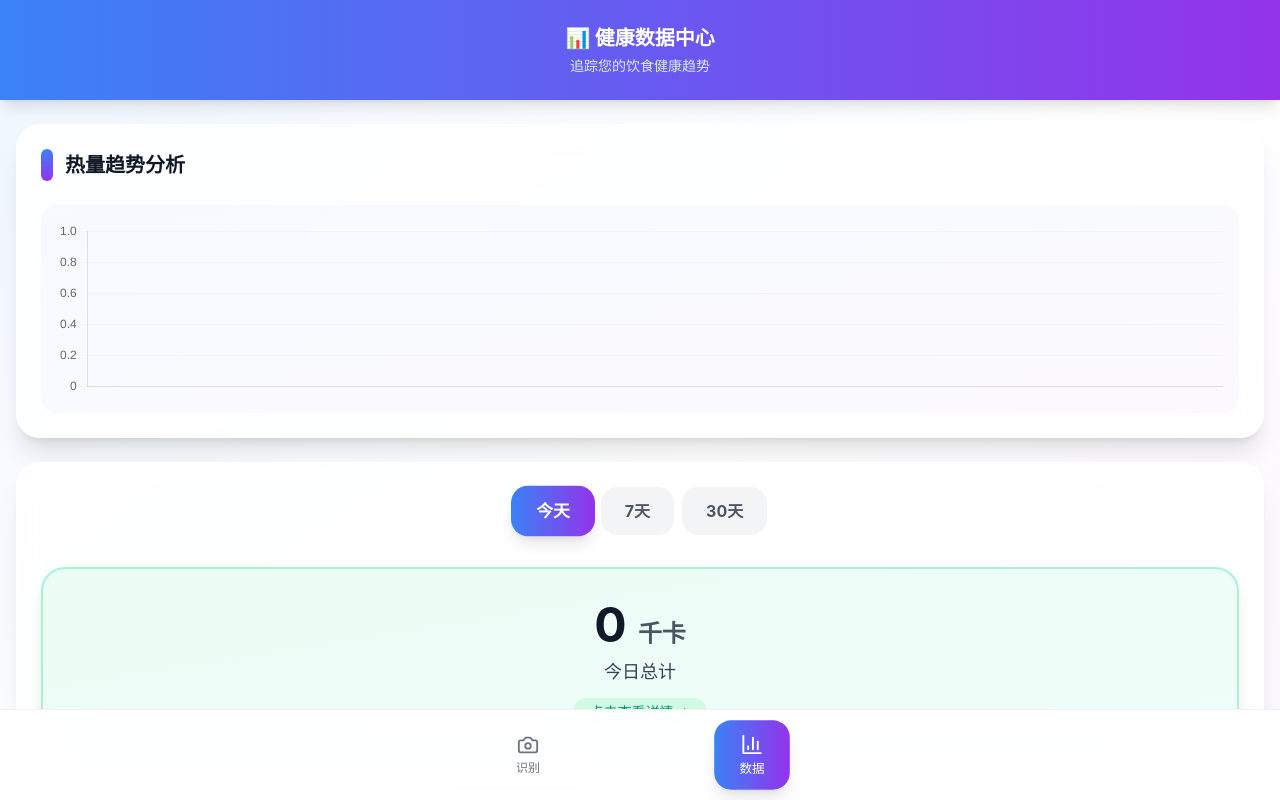
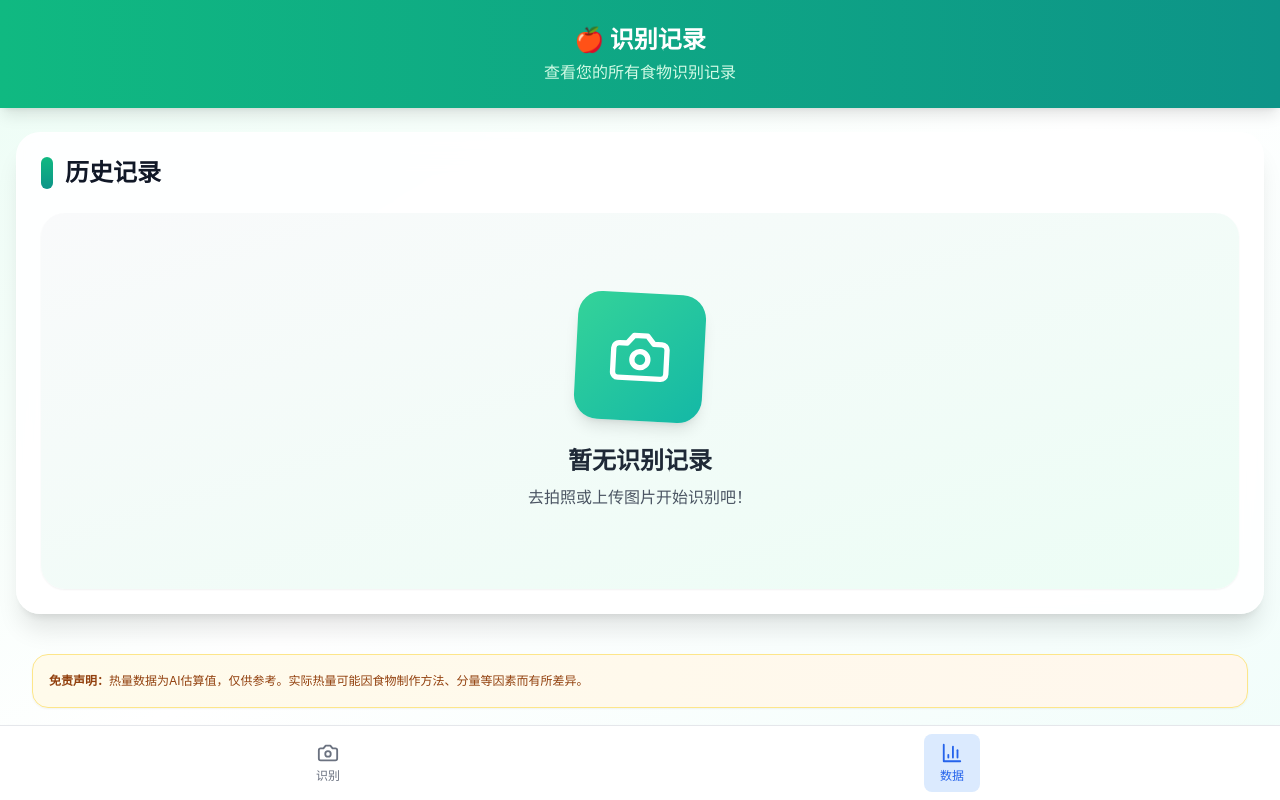
Before and after one commit to yangsir1111/Heat_management, a React (Vite) app: page / in a window 1280 px wide. Both pictures are taken after a click on the button "数据". Shown: the top 800 px of the page. Built offline with nearby package versions, Linux system fonts and the light colour scheme.

Commit message:
优化数据页面布局和样式，包括图片比例调整、移动端适配和信息简化

```diff
--- a/src/components/ProfilePage.tsx
+++ b/src/components/ProfilePage.tsx
@@ -1,198 +1,106 @@
 import React, { useState, useEffect } from 'react';
-import { Line } from 'react-chartjs-2';
-import {
-  Chart as ChartJS,
-  CategoryScale,
-  LinearScale,
-  PointElement,
-  LineElement,
-  Title,
-  Tooltip,
-  Legend,
-} from 'chart.js';
+import { MinusCircle, Info, Camera } from 'lucide-react';
 import { storageService } from '../services/storage';
-import { TodayDetails } from './TodayDetails';
-
-ChartJS.register(
-  CategoryScale,
-  LinearScale,
-  PointElement,
-  LineElement,
-  Title,
-  Tooltip,
-  Legend
-);
+import { CalorieRecord } from '../types';
 
 export const ProfilePage: React.FC = () => {
-  const [activeTab, setActiveTab] = useState<'today' | '7days' | '30days'>('today');
-  const [showTodayDetails, setShowTodayDetails] = useState(false);
-  const [stats, setStats] = useState({
-    today: 0,
-    week: 0,
-    month: 0
-  });
-  const [chartData, setChartData] = useState<any>(null);
+  const [allRecords, setAllRecords] = useState<CalorieRecord[]>([]);
 
   useEffect(() => {
-    loadData();
-  }, [activeTab]);
+    loadAllRecords();
+  }, []);
 
-  const loadData = () => {
-    // 计算统计数据
-    const todayRecords = storageService.getTodayRecords();
-    const todayTotal = todayRecords.reduce((sum, record) => sum + record.calorie, 0);
-
-    const weeklyData = storageService.getDailyTotals(7);
-    const weeklyAverage = weeklyData.length > 0
-      ? weeklyData.reduce((sum, day) => sum + day.total, 0) / weeklyData.length
-      : 0;
-
-    const monthlyData = storageService.getDailyTotals(30);
-    const monthlyAverage = monthlyData.length > 0
-      ? monthlyData.reduce((sum, day) => sum + day.total, 0) / monthlyData.length
-      : 0;
-
-    setStats({
-      today: Math.round(todayTotal),
-      week: Math.round(weeklyAverage),
-      month: Math.round(monthlyAverage)
-    });
-
-    // 准备图表数据
-    let chartDays = 7;
-    if (activeTab === '30days') chartDays = 30;
-    else if (activeTab === '7days') chartDays = 7;
-    else chartDays = 7; // 默认显示7天趋势
-
-    const dailyTotals = storageService.getDailyTotals(chartDays);
-    const labels = dailyTotals.map(item => {
-      const date = new Date(item.date);
-      return `${date.getMonth() + 1}/${date.getDate()}`;
-    });
-    const data = dailyTotals.map(item => item.total);
-
-    setChartData({
-      labels,
-      datasets: [
-        {
-          label: '每日摄入热量',
-          data,
-          borderColor: '#10b981',
-          backgroundColor: 'rgba(16, 185, 129, 0.1)',
-          borderWidth: 2,
-          pointBackgroundColor: '#10b981',
-          pointBorderColor: '#ffffff',
-          pointBorderWidth: 2,
-          pointRadius: 4,
-          tension: 0.3,
-        },
-      ],
-    });
+  const loadAllRecords = () => {
+    const records = storageService.getRecords();
+    // 按日期和时间降序排序（最新的在前）
+    const sortedRecords = records.sort((a, b) => b.timestamp - a.timestamp);
+    setAllRecords(sortedRecords);
   };
 
-  const chartOptions = {
-    responsive: true,
-    maintainAspectRatio: false,
-    plugins: {
-      legend: {
-        display: false,
-      },
-    },
-    scales: {
-      x: {
-        grid: {
-          display: false,
-        },
-      },
-      y: {
-        beginAtZero: true,
-        grid: {
-          color: '#f3f4f6',
-        },
-      },
-    },
-  };
-
-  const getStatValue = () => {
-    switch (activeTab) {
-      case 'today': return stats.today;
-      case '7days': return stats.week;
-      case '30days': return stats.month;
-      default: return stats.today;
+  const handleDeleteRecord = (id: string) => {
+    if (window.confirm('确定要删除这条记录吗？')) {
+      storageService.deleteRecord(id);
+      // 重新加载数据
+      loadAllRecords();
     }
   };
 
-  const getStatLabel = () => {
-    switch (activeTab) {
-      case 'today': return '今日总计';
-      case '7days': return '近7天日均';
-      case '30days': return '近30天日均';
-      default: return '今日总计';
-    }
-  };
-
-  if (showTodayDetails) {
-    return <TodayDetails onBack={() => setShowTodayDetails(false)} />;
-  }
-
   return (
-    <div className="flex-1 flex flex-col bg-gradient-to-br from-blue-50 via-white to-purple-50">
-      <div className="bg-gradient-to-r from-blue-500 to-purple-600 px-6 py-6 shadow-lg">
-        <h1 className="text-xl font-bold text-white text-center">📊 健康数据中心</h1>
-        <p className="text-blue-100 text-center text-sm mt-1">追踪您的饮食健康趋势</p>
+    <div className="flex-1 flex flex-col bg-gradient-to-br from-emerald-50 via-white to-teal-50">
+      {/* 标题栏 */}
+      <div className="bg-gradient-to-r from-emerald-500 to-teal-600 px-6 py-6 shadow-lg">
+        <h1 className="text-2xl font-bold text-white text-center">🍎 识别记录</h1>
+        <p className="text-emerald-100 text-center text-base mt-1">查看您的所有食物识别记录</p>
       </div>
 
-      {/* 图表区域 */}
-      <div className="bg-white/80 backdrop-blur-lg p-6 mx-4 mt-6 rounded-3xl shadow-xl border border-white/50">
+      {/* 主内容区域 */}
+      <div className="bg-white/90 backdrop-blur-lg p-4 sm:p-6 mx-3 sm:mx-4 mt-6 rounded-3xl shadow-xl border border-white/50 flex-1">
         <div className="flex items-center mb-6">
-          <div className="w-3 h-8 bg-gradient-to-b from-blue-500 to-purple-600 rounded-full mr-3"></div>
-          <h2 className="text-xl font-bold text-gray-900">热量趋势分析</h2>
-        </div>
-        <div className="h-52 bg-gradient-to-br from-blue-50/50 to-purple-50/50 rounded-2xl p-4">
-          {chartData && <Line data={chartData} options={chartOptions} />}
-        </div>
-      </div>
-
-      {/* 统计数据区域 */}
-      <div className="bg-white/80 backdrop-blur-lg p-6 mx-4 mt-6 rounded-3xl shadow-xl border border-white/50">
-        <div className="flex justify-center space-x-2 mb-8">
-          {[
-            { key: 'today' as const, label: '今天' },
-            { key: '7days' as const, label: '7天' },
-            { key: '30days' as const, label: '30天' }
-          ].map((tab) => (
-            <button
-              key={tab.key}
-              onClick={() => setActiveTab(tab.key)}
-              className={`px-6 py-3 rounded-2xl font-bold transition-all duration-300 transform ${
-                activeTab === tab.key
-                  ? 'bg-gradient-to-r from-blue-500 to-purple-600 text-white shadow-lg scale-105'
-                  : 'bg-gray-100 text-gray-600 hover:bg-gray-200 hover:scale-105'
-              }`}
-            >
-              {tab.label}
-            </button>
-          ))}
+          <div className="w-3 h-8 bg-gradient-to-b from-emerald-500 to-teal-600 rounded-full mr-3"></div>
+          <h2 className="text-2xl font-bold text-gray-900">历史记录</h2>
         </div>
 
-        <div
-          className={`text-center p-8 rounded-3xl border-2 transition-all duration-300 cursor-pointer transform hover:scale-105 ${
-            activeTab === 'today'
-              ? 'border-emerald-200 bg-gradient-to-br from-emerald-50 to-teal-50 hover:from-emerald-100 hover:to-teal-100 shadow-lg'
-              : 'border-gray-200 bg-gradient-to-br from-gray-50 to-blue-50 hover:shadow-lg'
-          }`}
-          onClick={() => activeTab === 'today' && setShowTodayDetails(true)}
-        >
-          <div className="text-5xl font-bold text-gray-900 mb-2">
-            {getStatValue()} <span className="text-2xl text-gray-600">千卡</span>
+        {allRecords.length === 0 ? (
+          // 空状态
+          <div className="text-center py-20 bg-gradient-to-br from-gray-50 to-emerald-50 rounded-3xl shadow-sm">
+            <div className="w-32 h-32 bg-gradient-to-br from-emerald-400 to-teal-500 rounded-3xl flex items-center justify-center mx-auto mb-6 shadow-lg transform rotate-3">
+              <Camera className="w-16 h-16 text-white" />
+            </div>
+            <h3 className="text-2xl font-bold text-gray-800 mb-2">暂无识别记录</h3>
+            <p className="text-gray-600 text-base">去拍照或上传图片开始识别吧！</p>
           </div>
-          <div className="text-gray-700 font-medium text-lg">{getStatLabel()}</div>
-          {activeTab === 'today' && (
-            <div className="text-sm text-emerald-600 mt-3 font-medium bg-emerald-100 rounded-full px-4 py-1 inline-block">
-              点击查看详情 →
-            </div>
-          )}
-        </div>
+        ) : (
+          // 记录列表 - 简单列表形式
+          <div className="space-y-6 max-h-[60vh] overflow-y-auto pr-2 pb-4">
+            {allRecords.map((record) => (
+              <div key={record.id} className="flex flex-col sm:flex-row sm:items-center p-4 bg-gradient-to-r from-gray-50 to-emerald-50/30 rounded-2xl shadow-md border border-emerald-100 hover:shadow-lg transition-all duration-300 space-y-4 sm:space-y-0 sm:space-x-4">
+                {record.imagePath && (
+                  <div className="relative self-center sm:self-auto">
+                    <img
+                      src={record.imagePath}
+                      alt={record.foodName}
+                      className="w-64 h-36 sm:w-40 sm:h-22.5 object-cover rounded-2xl shadow-md transform hover:scale-105 transition-transform"
+                    />
+                    <button
+                      onClick={() => handleDeleteRecord(record.id)}
+                      className="absolute -top-2 -right-2 bg-white rounded-full p-1 shadow-md text-red-500 hover:text-red-700 hover:bg-red-50 transition-all"
+                      aria-label="删除记录"
+                    >
+                      <MinusCircle size={20} />
+                    </button>
+                  </div>
+                )}
+                <div className="flex-1">
+                  <div className="flex flex-col sm:flex-row justify-between items-start gap-2">
+                    <div>
+                      <h3 className="font-bold text-gray-900 text-xl sm:text-lg">{record.foodName}</h3>
+                      <div className="flex flex-wrap items-center gap-2 text-sm text-gray-600 font-medium mt-1">
+                        <span>{record.date}</span>
+                      </div>
+                    </div>
+                    <div className="text-center sm:text-right">
+                      <div className="font-bold text-emerald-600 text-xl sm:text-lg bg-emerald-50 px-4 py-2 rounded-full shadow-sm whitespace-nowrap">
+                        {record.calorie} 千卡
+                      </div>
+                    </div>
+                  </div>
+                  {record.healthTips && (
+                    <div className="mt-3 bg-blue-50 rounded-xl p-3 border border-blue-100 shadow-sm">
+                      <div className="flex items-start space-x-2">
+                        <div className="mt-0.5 bg-blue-100 p-1 rounded-full flex-shrink-0">
+                          <Info size={14} className="text-blue-600" />
+                        </div>
+                        <p className="text-blue-800 text-xs sm:text-sm leading-relaxed">
+                          <strong>💡 健康建议：</strong>{record.healthTips}
+                        </p>
+                      </div>
+                    </div>
+                  )}
+                </div>
+              </div>
+            ))}
+          </div>
+        )}
       </div>
 
       {/* 免责声明 */}
--- a/src/components/TabBar.tsx
+++ b/src/components/TabBar.tsx
@@ -8,30 +8,30 @@ interface TabBarProps {
 
 export const TabBar: React.FC<TabBarProps> = ({ activeTab, onTabChange }) => {
   return (
-    <div className="fixed bottom-0 left-0 right-0 bg-white/95 backdrop-blur-lg border-t border-gray-200/50 px-6 py-3 shadow-lg">
-      <div className="flex justify-around max-w-md mx-auto">
+    <div className="fixed bottom-0 left-0 right-0 bg-white border-t border-gray-200 py-2 px-4 shadow-md">
+      <div className="flex justify-around items-center">
         <button
           onClick={() => onTabChange('recognize')}
-          className={`flex flex-col items-center py-3 px-6 rounded-2xl transition-all duration-300 transform ${
+          className={`flex flex-col items-center py-2 px-4 rounded-lg transition-all duration-300 ${
             activeTab === 'recognize'
-              ? 'text-white bg-gradient-to-r from-emerald-500 to-teal-600 shadow-lg scale-105'
-              : 'text-gray-500 hover:text-gray-700 hover:bg-gray-50'
+              ? 'bg-emerald-100 text-emerald-600'
+              : 'text-gray-500 hover:text-emerald-600'
           }`}
         >
-          <Camera size={22} />
-          <span className="text-xs mt-1 font-medium">识别</span>
+          <Camera size={22} className="mb-1" />
+          <span className="text-xs font-medium">识别</span>
         </button>
 
         <button
           onClick={() => onTabChange('profile')}
-          className={`flex flex-col items-center py-3 px-6 rounded-2xl transition-all duration-300 transform ${
+          className={`flex flex-col items-center py-2 px-4 rounded-lg transition-all duration-300 ${
             activeTab === 'profile'
-              ? 'text-white bg-gradient-to-r from-blue-500 to-purple-600 shadow-lg scale-105'
-              : 'text-gray-500 hover:text-gray-700 hover:bg-gray-50'
+              ? 'bg-blue-100 text-blue-600'
+              : 'text-gray-500 hover:text-blue-600'
           }`}
         >
-          <BarChart3 size={22} />
-          <span className="text-xs mt-1 font-medium">数据</span>
+          <BarChart3 size={22} className="mb-1" />
+          <span className="text-xs font-medium">数据</span>
         </button>
       </div>
     </div>
```
Also changed, not shown: src/components/RecognitionPage.tsx (+49 -8 lines), src/components/TodayDetails.tsx (+15 -1 lines), src/services/storage.ts (+10 -0 lines), package.json (line endings or trailing spaces).
